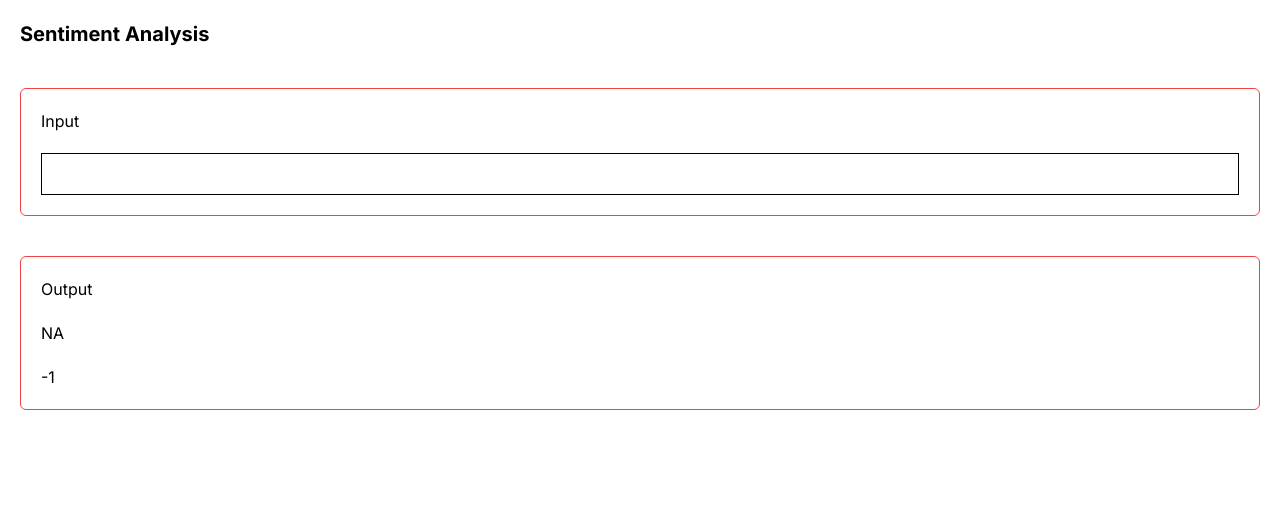
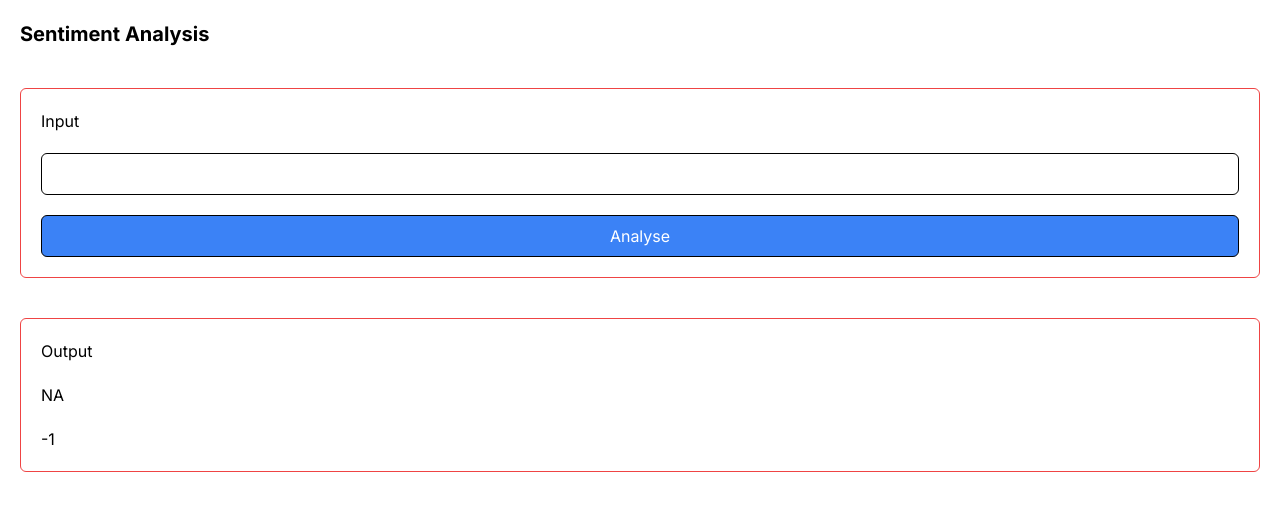
Before and after one commit to JustBrandonLim/travel-sg, a Next.js app: page /sentiment-analysis in a window 1280 px wide. Shown: the top 510 px of the page. Built offline with nearby package versions, Linux system fonts and the light colour scheme.

Commit message:
Updated POC UI for sentiment analysis.

```diff
--- a/src/app/sentiment-analysis/page.tsx
+++ b/src/app/sentiment-analysis/page.tsx
@@ -1,30 +1,38 @@
 "use client";
 
-import { useState, ChangeEvent } from "react";
+import { useState, MouseEvent } from "react";
 
 export default function SentimentAnalysis() {
+  const [input, setInput] = useState("");
+
+  const [loading, setLoading] = useState(false);
+
   const [label, setLabel] = useState("NA");
   const [score, setScore] = useState(-1);
 
-  async function handleChange(event: ChangeEvent<HTMLInputElement>) {
-    const input = event.target.value;
+  async function handleClick(event: MouseEvent<HTMLButtonElement>) {
+    setLoading(true);
 
     if (input.length === 0) {
       setLabel("NA");
       setScore(-1);
+
+      setLoading(false);
 
       return;
     }
 
     const response = await fetch("/api/sentiment-analysis", {
       method: "POST",
-      body: JSON.stringify(event.target.value),
+      body: JSON.stringify(input),
     });
 
     const data = await response.json();
 
     setLabel(data.label);
     setScore(data.score);
+
+    setLoading(false);
   }
 
   return (
@@ -33,7 +41,10 @@ export default function SentimentAnalysis() {
 
       <div className="flex flex-col gap-5 border border-red-500 rounded-md p-5 mb-10">
         <p>Input</p>
-        <input className="border border-black p-2" onChange={handleChange} type="text" />
+        <input className="border border-black p-2 rounded-md" type="text" onChange={(event) => setInput(event.target.value)} />
+        <button className="border border-black p-2 bg-blue-500 text-white rounded-md" onClick={handleClick} disabled={loading}>
+          {loading ? "Loading" : "Analyse"}
+        </button>
       </div>
 
       <div className="flex flex-col gap-5 border border-red-500 rounded-md p-5">
```
